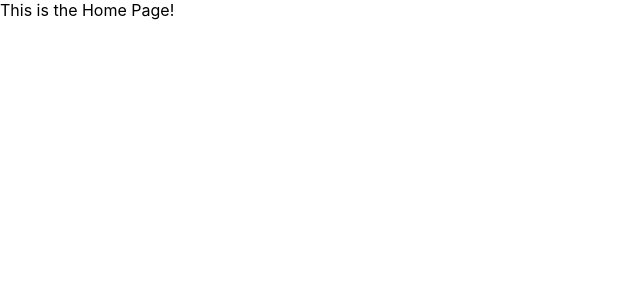
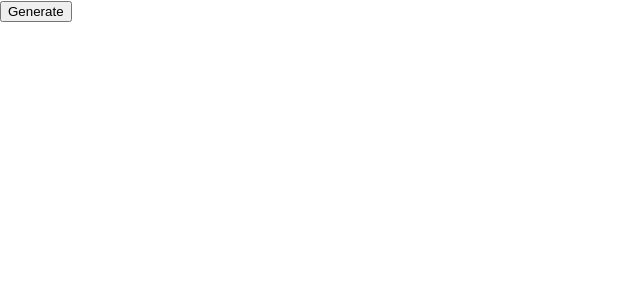
Before and after one commit to danielAwale/quote-generator, a React (Create React App) app in the folder client/: page / in a window 1280 px wide. Shown: the top 300 px of the page, without its empty margins (0-640 px from the left). Built offline with nearby package versions, Linux system fonts and the light colour scheme; the HTML template or start-up script is replaced by a standard one.

Commit message:
contain usestate to store the quotes

```diff
--- a/client/src/components/Home.jsx
+++ b/client/src/components/Home.jsx
@@ -1,8 +1,14 @@
-import React from 'react'
+import React, {useState} from 'react'
+import { useEffect } from 'react';
 
 const Home = () => {
+    const [quotes, setQuotes] = useState([])
+
+    const generateQuote = (e) => {
+        e.preventDefault();
+    }
   return (
-    <div>This is the Home Page!</div>
+    <button onClick={(e) => generateQuote(e)}>Generate</button>
   )
 }
 
```
